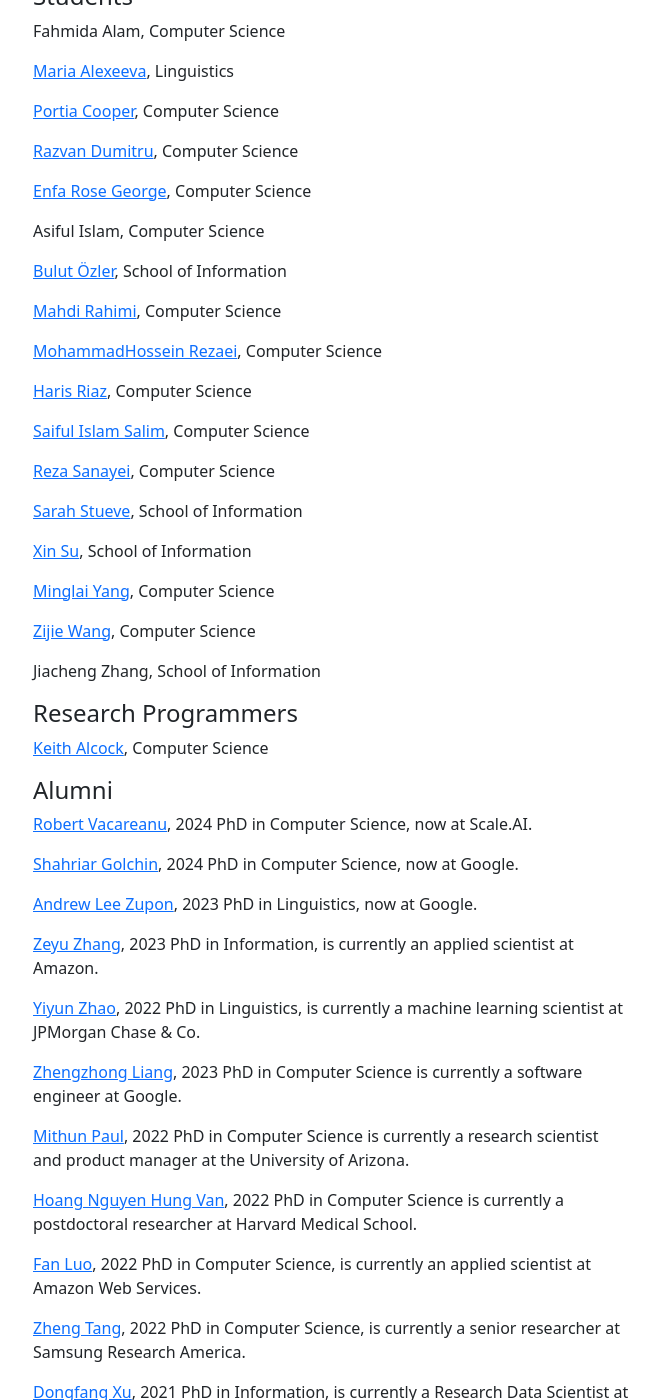
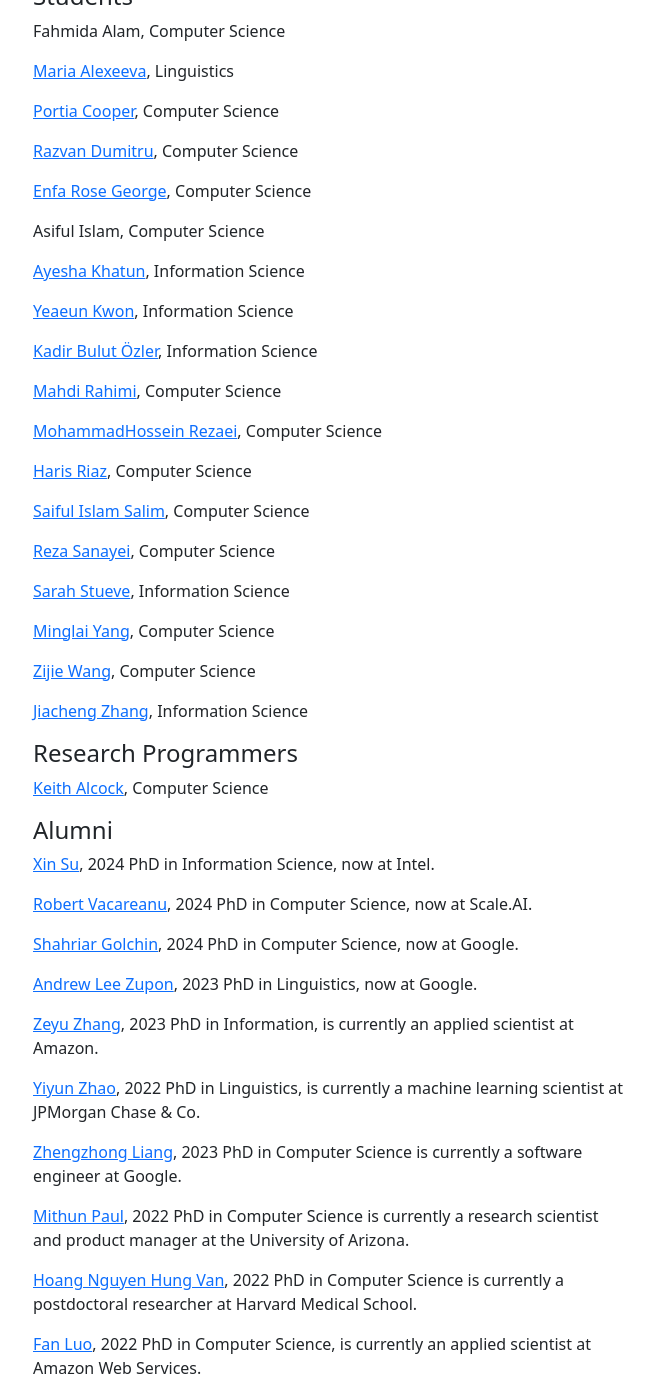
Before and after one commit to beingenfa/clulab.github.io, a Jekyll site: the page built from people.md, in a window 1280 px wide and 1400 px high, scrolled down 723 px. Shown: the whole window, without its empty margins (309-968 px from the left). Built offline with Jekyll 4.4.1, drawn with Linux system fonts in a browser that asks for light colours.

Commit message:
Updates iSchool students

```diff
--- a/people.md
+++ b/people.md
@@ -48,7 +48,11 @@ Fahmida Alam, Computer Science
 
 Asiful Islam, Computer Science
 
-[Bulut Özler](https://ischool.arizona.edu/people/bulut-ozler), School of Information
+[Ayesha Khatun](https://www.linkedin.com/in/ayeshakhatunsujana/), Information Science
+
+[Yeaeun Kwon](https://yeaeunkwon.github.io/), Information Science
+
+[Kadir Bulut Özler](https://www.linkedin.com/in/kbozler/), Information Science
 
 [Mahdi Rahimi](https://www.cs.arizona.edu/person/mahdi-rahimi), Computer Science
 
@@ -60,21 +64,21 @@ Asiful Islam, Computer Science
 
 [Reza Sanayei](https://rsanayei.github.io/), Computer Science
 
-[Sarah Stueve](https://ischool.arizona.edu/people/sarah-stueve), School of Information
-
-[Xin Su](https://xinsu.name), School of Information
+[Sarah Stueve](https://www.linkedin.com/in/sarah-stueve/), Information Science
 
 [Minglai Yang](https://ymingl.com), Computer Science
 
 [Zijie Wang](https://wang-zijie.github.io/), Computer Science
 
-Jiacheng Zhang, School of Information
+[Jiacheng Zhang](https://www.linkedin.com/in/jiacheng-z-316147142/), Information Science
 
 #### Research Programmers ####
 
 [Keith Alcock](http://www.keithalcock.com), Computer Science
 
 #### Alumni ####
+
+[Xin Su](https://xinsu.name), 2024 PhD in Information Science, now at Intel.
 
 [Robert Vacareanu](https://www.cs.arizona.edu/person/robert-vacareanu), 2024 PhD in Computer Science, now at Scale.AI.
 
```
